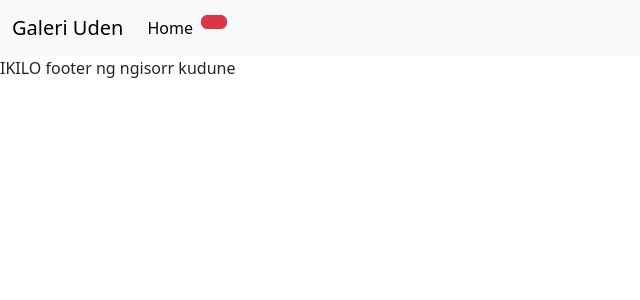
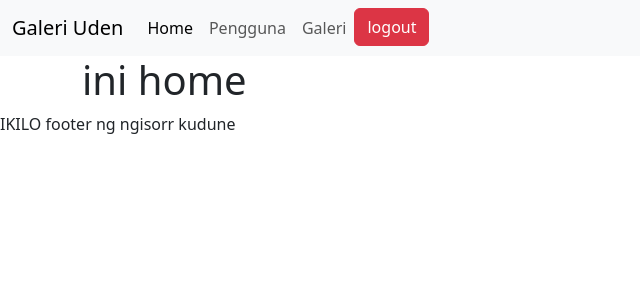
Before and after one commit to bahrudinrizki/galeri_udin, a React app in the folder frontend/: page / in a window 1280 px wide. Shown: the top 300 px of the page, without its empty margins (0-640 px from the left). Built offline with nearby package versions, Linux system fonts and the light colour scheme; the HTML template or start-up script is replaced by a standard one.

Commit message:
sudah berhasil menampilkan pages

```diff
--- a/frontend/src/App.jsx
+++ b/frontend/src/App.jsx
@@ -1,12 +1,20 @@
-import Header from "./components/Header";
-import Footer from "./components/Footer";
-function App() {
+import { BrowserRouter, Route, Routes } from "react-router-dom";
+import Layout from "./layouts/Layout";
+import Home from "./pages/Home"
+import Pengguna from "./pages/Pengguna";
+import Galeri from "./pages/Galeri";
+
+
+export default function App() {
   return (
-    <div>
-      <Header />
-      <Footer/>
-    </div>
-  );
+    <BrowserRouter>
+      <Routes>
+        <Route path="/" element={<Layout />}>
+          <Route index element={<Home />}></Route>
+          <Route path="pengguna" element={<Pengguna />}></Route>
+          <Route path="galeri" element={<Galeri/>}></Route>
+        </Route>
+      </Routes>
+    </BrowserRouter>
+  )
 }
-
-export default App;
--- a/frontend/src/components/Footer.jsx
+++ b/frontend/src/components/Footer.jsx
@@ -1,7 +1,7 @@
 export default function Footer() {
   return (
    <div>
-  <footer classname>
+  <footer >
     IKILO footer ng ngisorr kudune
   </footer>
 
--- a/frontend/src/components/Header.jsx
+++ b/frontend/src/components/Header.jsx
@@ -1,8 +1,10 @@
 import { Link } from "react-router-dom";
+
 export default function Header() {
   return (<nav className="navbar navbar-expand-lg bg-body-tertiary">
     <div className="container-fluid">
       <a className="navbar-brand" href="#">Galeri Uden</a>
+
       <button className="navbar-toggler" type="button" data-bs-toggle="collapse" data-bs-target="#navbarNav" aria-controls="navbarNav" aria-expanded="false" aria-label="Toggle navigation">
         <span className="navbar-toggler-icon" />
       </button>
@@ -12,7 +14,13 @@ export default function Header() {
             <Link to={'/'} className="nav-link active" aria-current="page" >Home</Link>
           </li>
           <li className="nav-item">
-            <button className='btn btn-danger'></button>
+            <Link to={'/pengguna'} className="nav-link">Pengguna</Link>
+          </li>
+          <li className="nav-item">
+            <Link to={'/galeri'} className="nav-link">Galeri</Link>
+          </li>
+          <li className="nav-item">
+            <button className='btn btn-danger'>logout</button>
           </li>
         </ul>
       </div>
--- a/frontend/src/main.jsx
+++ b/frontend/src/main.jsx
@@ -7,8 +7,8 @@ import App from "./App.jsx";
 
 createRoot(document.getElementById("root")).render(
   <StrictMode>
-    <BrowserRouter>
+
       <App />
-    </BrowserRouter>
+
   </StrictMode>
 );
--- /dev/null
+++ b/frontend/src/pages/Galeri.jsx
@@ -0,0 +1,5 @@
+export default function Galeri() {
+  return (
+    <h1>ini Galeri</h1>
+  )
+}
--- /dev/null
+++ b/frontend/src/pages/Home.jsx
@@ -0,0 +1,6 @@
+export default function home(){
+  return (
+    <h1>ini home</h1>
+
+  )
+}
--- /dev/null
+++ b/frontend/src/pages/Pengguna.jsx
@@ -0,0 +1,5 @@
+export default function Pengguna() {
+  return (
+    <h1>pengguna ini</h1>
+  )
+}
```
Also changed, not shown: frontend/src/pages/Login.jsx (added, +29 -0 lines).
